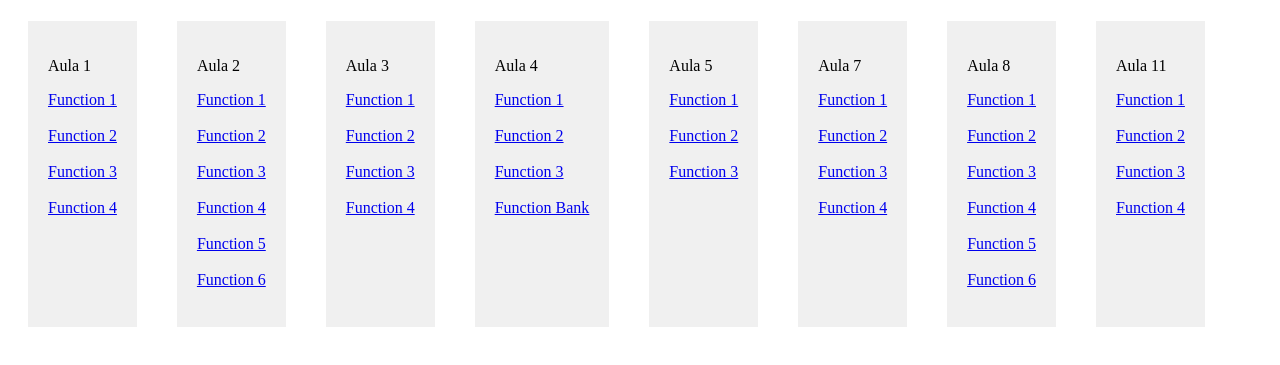
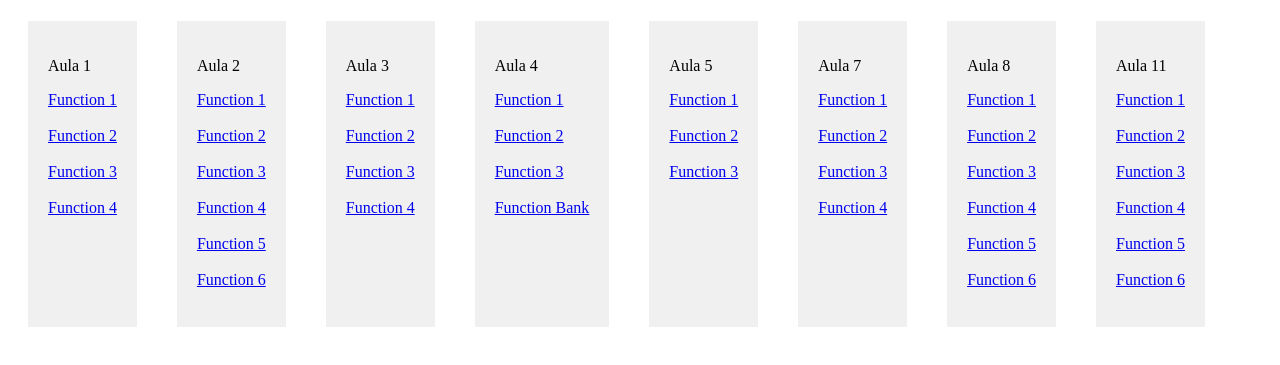
Before and after one commit to lu4nS/aulasJavascript, a plain HTML site: page index.html in a window 1280 px wide. Shown: the part 79-444 px from the top of the page. Drawn offline with Linux system fonts and the light colour scheme.

Commit message:
class 11 all activities except challenge

```diff
--- a/aula11.js
+++ b/aula11.js
@@ -11,8 +11,90 @@ var aula11 = {
         } else {
             const theNewArray = document.createElement("p");
             theNewArray.id = "aula11function1NewArray";
-            theNewArray.textContent = `Array orignal: ${array.join(', ')}\nArray do dobro: ${dobroNumeros.join(', ')}`;
+            theNewArray.innerHTML = `Array original: ${array.join(', ')}<br>Array do dobro: ${dobroNumeros.join(', ')}`;
             anchor.insertAdjacentElement("afterend", theNewArray);
         }
-    }
+    },
+    function2(){
+        array = [1, 2, 3, 4, 5, 6, 7, 8, 9, 10, 11, 12, 13, 14, 15]
+        const pares = array.filter(numero => numero % 2 === 0)
+
+        const anchor = document.getElementById('aula11Function2Anchor')
+
+        let newArray = document.getElementById("aula11function2NewArray");
+        if (newArray) {
+            console.log("alooo");
+            newArray.parentNode.removeChild(newArray);
+        } else {
+            const theNewArray = document.createElement("p");
+            theNewArray.id = "aula11function2NewArray";
+            theNewArray.innerHTML = `Array original: ${array.join(', ')}<br>Array dos pares: ${pares.join(', ')}`;
+            anchor.insertAdjacentElement("afterend", theNewArray);
+        }
+    },
+    function3(){
+        array = [1, 2, 3, 4, 5, 6]
+        const totalSum = array.reduce((acumulador, valor) => acumulador + valor, 0);
+
+        const anchor = document.getElementById('aula11Function3Anchor')
+
+        let newArray = document.getElementById("aula11function3NewArray");
+        if (newArray) {
+            console.log("alooo");
+            newArray.parentNode.removeChild(newArray);
+        } else {
+            const theNewArray = document.createElement("p");
+            theNewArray.id = "aula11function3NewArray";
+            theNewArray.innerHTML = `Array original: ${array.join(', ')}<br>Soma total: ${totalSum}`;
+            anchor.insertAdjacentElement("afterend", theNewArray);
+        }
+    },
+    function4(){
+        array = [50, 45, 67, 89, 10, 5]
+        const sqrtNumeros = array.map(valor => valor ** 2);
+        const anchor = document.getElementById('aula11Function4Anchor')
+
+        let newArray = document.getElementById("aula11function4NewArray");
+        if (newArray) {
+            console.log("alooo");
+            newArray.parentNode.removeChild(newArray);
+        } else {
+            const theNewArray = document.createElement("p");
+            theNewArray.id = "aula11function4NewArray";
+            theNewArray.innerHTML = `Array original: ${array.join(', ')}<br>Array dos quadrados: ${sqrtNumeros.join(', ')}`;
+            anchor.insertAdjacentElement("afterend", theNewArray);
+        }
+    },
+    function5(){
+        array = ['hello', 'world', 'javascript', 'gepeto'];
+        const uppercaseArray = array.map(string => string.toUpperCase());
+        const anchor = document.getElementById('aula11Function5Anchor')
+
+        let newArray = document.getElementById("aula11function5NewArray");
+        if (newArray) {
+            console.log("alooo");
+            newArray.parentNode.removeChild(newArray);
+        } else {
+            const theNewArray = document.createElement("p");
+            theNewArray.id = "aula11function5NewArray";
+            theNewArray.innerHTML = `Array original: ${array.join(', ')}<br>Array uppercase: ${uppercaseArray.join(', ')}`;
+            anchor.insertAdjacentElement("afterend", theNewArray);
+        }
+    },
+    function6(){
+        array = ['hello', 'world', 'js', 'gepeto', 'hi', 'winchester'];
+        const arrayFiveChar = array.filter(string => string.length >= 5);
+        const anchor = document.getElementById('aula11Function6Anchor')
+
+        let newArray = document.getElementById("aula11function6NewArray");
+        if (newArray) {
+            console.log("alooo");
+            newArray.parentNode.removeChild(newArray);
+        } else {
+            const theNewArray = document.createElement("p");
+            theNewArray.id = "aula11function6NewArray";
+            theNewArray.innerHTML = `Array original: ${array.join(', ')}<br>Array 5char: ${arrayFiveChar.join(', ')}`;
+            anchor.insertAdjacentElement("afterend", theNewArray);
+        }
+    },
 }
--- a/index.html
+++ b/index.html
@@ -90,9 +90,11 @@
     <div>
       <p>Aula 11</p>
       <a href="#" id="aula11Function1Anchor" onclick="aula11.function1()">Function 1</a><br /><br />
-      <a href="#" onclick="aula11.function2()">Function 2</a><br /><br />
-      <a href="#" onclick="aula11.function3()">Function 3</a><br /><br />
-      <a href="#" onclick="aula11.function4()">Function 4</a><br /><br />
+      <a href="#" id="aula11Function2Anchor" onclick="aula11.function2()">Function 2</a><br /><br />
+      <a href="#" id="aula11Function3Anchor" onclick="aula11.function3()">Function 3</a><br /><br />
+      <a href="#" id="aula11Function4Anchor" onclick="aula11.function4()">Function 4</a><br /><br />
+      <a href="#" id="aula11Function5Anchor" onclick="aula11.function5()">Function 5</a><br /><br />
+      <a href="#" id="aula11Function6Anchor" onclick="aula11.function6()">Function 6</a><br /><br />
     </div>
   </div>
 </body>
```
